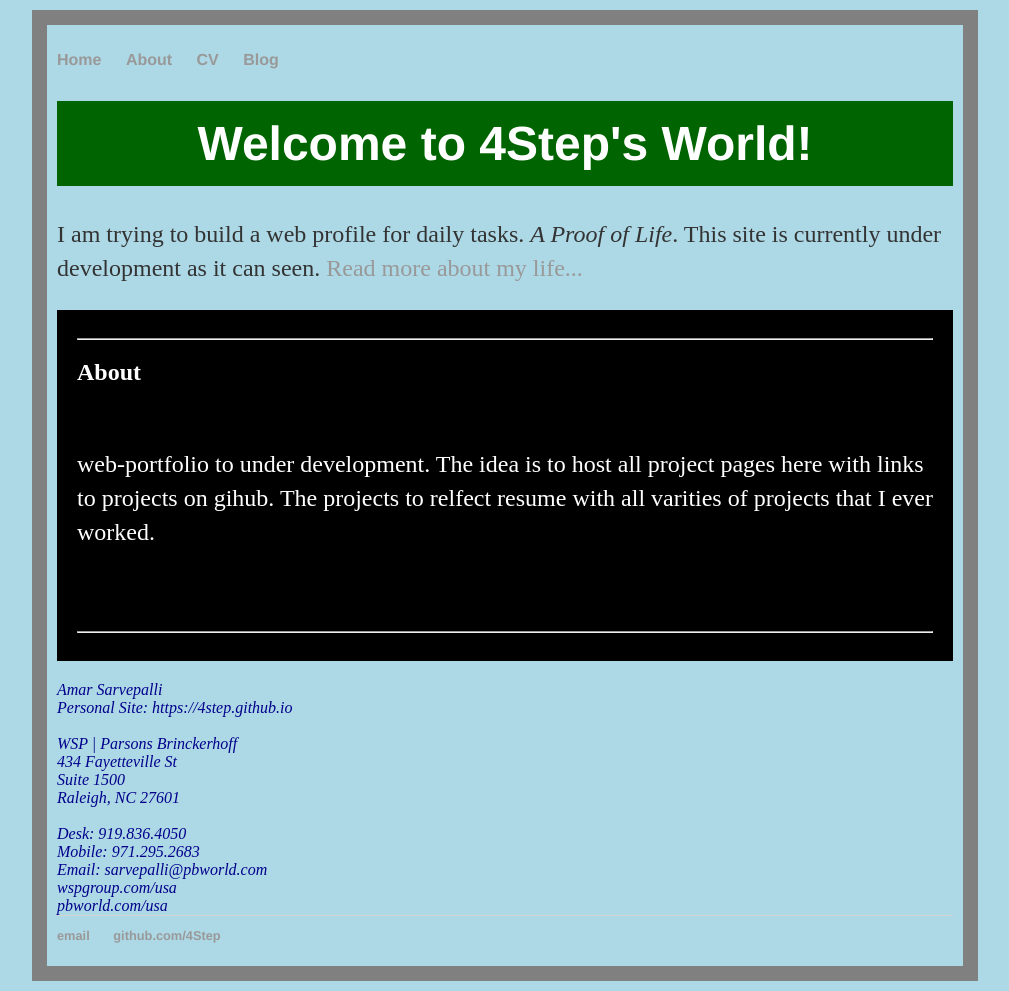
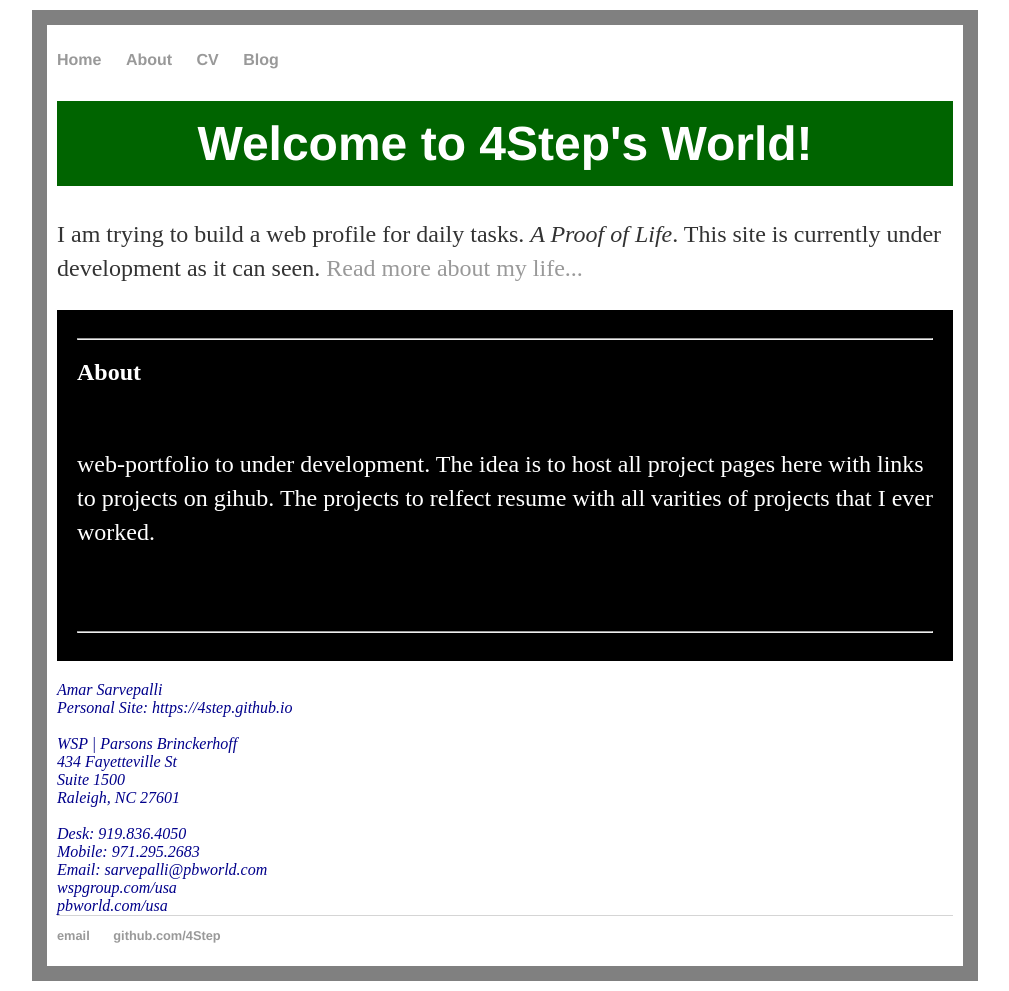
Before and after one commit to 4Step/4Step.github.io, a Jekyll site: the page built from index.html, in a window 1280 px wide. Shown: the whole page, without its empty margins (135-1144 px from the left). Built offline with Jekyll 4.4.1, drawn with Linux system fonts in a browser that asks for light colours.

Commit message:
remove bk color

```diff
--- a/_layouts/default.html
+++ b/_layouts/default.html
@@ -5,7 +5,8 @@
 			<!-- link to main stylesheet -->
 			<link rel="stylesheet" type="text/css" href="/css/main.css">
 		</head>
-		<body style="background-color:lightblue;">
+		<!--body style="background-color:lightblue;"-->
+		<body>
 			<nav>
 	    		<ul>
 	        		<li><a href="/">Home</a></li>
```
